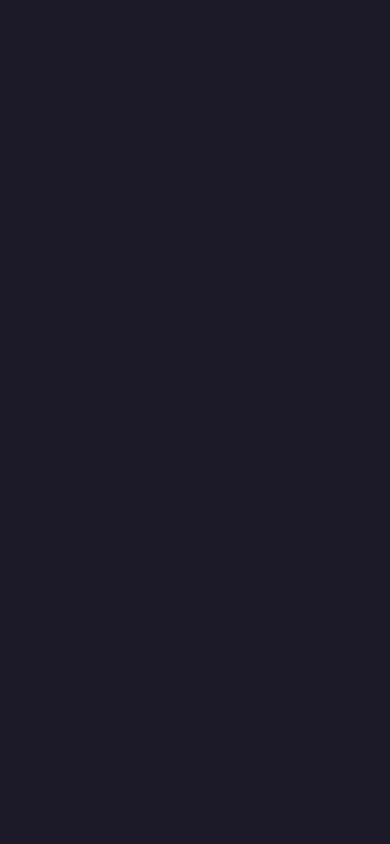
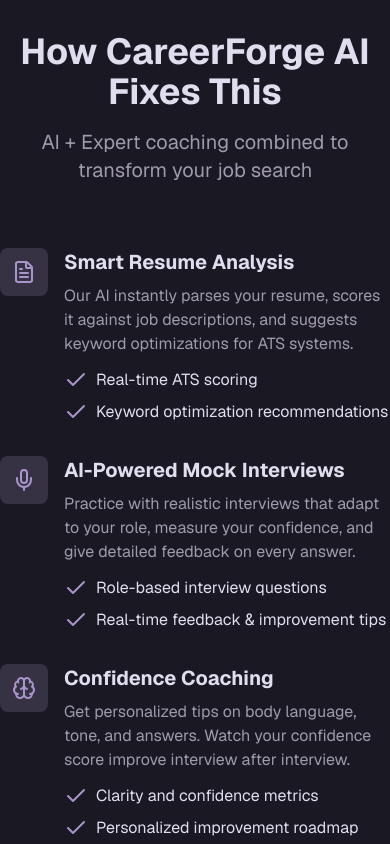
Before and after one commit to RutvikCodez/Resume-Analyzer-, a Next.js app: page / in a window 390 px wide. Shown: the part 2480-3324 px from the top of the page. Before the commit the page ends 2432 px from the top, so only its background shows below. Built offline with nearby package versions, Linux system fonts and the light colour scheme.

Commit message:
Integrated solution section and use responsive layout

```diff
--- a/app/page.tsx
+++ b/app/page.tsx
@@ -1,10 +1,12 @@
 import Hero from "@/components/Hero";
 import Problem from "@/components/Problem";
+import Solution from "@/components/Solution";
 
 const Page = () => {
   return <div className="w-full bg-background text-foreground">
     <Hero />
     <Problem />
+    <Solution />
   </div>;
 };
 
--- /dev/null
+++ b/components/Solution.tsx
@@ -0,0 +1,27 @@
+import { solution } from "@/constants";
+import SolutionCard from "./SolutionCard";
+
+const Solution = () => {
+  return (
+    <section className="w-full py-20">
+      <div className="max-w-6xl mx-auto flex flex-col gap-16">
+        <div className="text-center flex flex-col gap-4">
+          <h2 className="text-4xl md:text-5xl font-bold text-pretty">
+            How CareerForge AI Fixes This
+          </h2>
+          <p className="text-xl text-muted-foreground max-w-2xl mx-auto">
+            AI + Expert coaching combined to transform your job search
+          </p>
+        </div>
+
+        <div className="grid md:grid-cols-2 gap-8 lg:gap-12">
+          {solution.map((item, index) => (
+            <SolutionCard key={index} {...item} />
+          ))}
+        </div>
+      </div>
+    </section>
+  );
+};
+
+export default Solution;
--- /dev/null
+++ b/components/SolutionCard.tsx
@@ -0,0 +1,35 @@
+import { Check } from "lucide-react";
+
+const SolutionCard = ({
+  Icon,
+  desc,
+  points,
+  title,
+  ...props
+}: SolutionCardType) => {
+  return (
+    <div className="flex gap-4" {...props}>
+      <div className="shrink-0">
+        <div className="flex items-center justify-center h-12 w-12 rounded-lg bg-primary/20">
+          <Icon className="text-primary" />
+        </div>
+      </div>
+      <div className="flex flex-col gap-3">
+        <div className="flex flex-col gap-2">
+          <h3 className="text-xl font-bold">{title}</h3>
+          <p className="text-muted-foreground">{desc}</p>
+        </div>
+        <ul className="flex flex-col gap-2">
+          {points.map((item, index) => (
+            <li key={index} className="flex items-start gap-2">
+              <Check className="text-primary shrink-0" />
+              <span>{item}</span>
+            </li>
+          ))}
+        </ul>
+      </div>
+    </div>
+  );
+};
+
+export default SolutionCard;
--- a/constants/index.ts
+++ b/constants/index.ts
@@ -1,4 +1,4 @@
-import { Brain, Clock, FileText, Target, Users, Zap } from "lucide-react";
+import { Brain, Clock, FileText, Mic, Target, Users, Zap } from "lucide-react";
 
 export const stats: StatsItemType[] = [
   { value: "50K+", label: "Active Users" },
@@ -38,3 +38,30 @@
     desc: "Generic advice doesn't address your specific weaknesses",
   },
 ];
+
+export const solution: SolutionCardType[] = [
+  {
+    Icon: FileText,
+    title: "Smart Resume Analysis",
+    desc: "Our AI instantly parses your resume, scores it against job descriptions, and suggests keyword optimizations for ATS systems.",
+    points: ["Real-time ATS scoring", "Keyword optimization recommendations"],
+  },
+  {
+    Icon: Mic,
+    title: "AI-Powered Mock Interviews",
+    desc: "Practice with realistic interviews that adapt to your role, measure your confidence, and give detailed feedback on every answer.",
+    points: ["Role-based interview questions", "Real-time feedback & improvement tips"],
+  },
+  {
+    Icon: Brain,
+    title: "Confidence Coaching",
+    desc: "Get personalized tips on body language, tone, and answers. Watch your confidence score improve interview after interview.",
+    points: ["Clarity and confidence metrics", "Personalized improvement roadmap"],
+  },
+  {
+    Icon: Target,
+    title: "Career Roadmap",
+    desc: "Not just interviews—get a complete pathway to your dream role with skill gaps, learning resources, and timeline planning.",
+    points: ["Skill gap analysis", "Role-specific learning paths"],
+  },
+];
--- a/index.d.ts
+++ b/index.d.ts
@@ -4,7 +4,18 @@
 };
 
 type ProblemCardType = {
-  Icon: ForwardRefExoticComponent<Omit<LucideProps, "ref"> & RefAttributes<SVGSVGElement>>;
+  Icon: ForwardRefExoticComponent<
+    Omit<LucideProps, "ref"> & RefAttributes<SVGSVGElement>
+  >;
   title: string;
   desc: string;
 };
+
+type SolutionCardType = {
+  Icon: ForwardRefExoticComponent<
+    Omit<LucideProps, "ref"> & RefAttributes<SVGSVGElement>
+  >;
+  title: string;
+  desc: string;
+  points: string[];
+};
```
